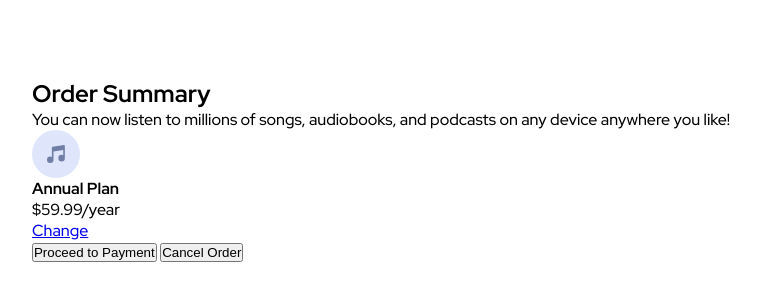
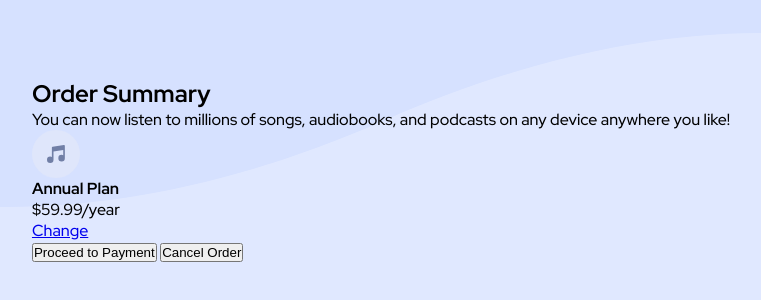
Before and after one commit to aorlowski91/Frontend-Mentor---Order-summary-component, a plain HTML site: page index.html in a window 1280 px wide. Shown: the part 230-530 px from the top of the page, without its empty margins (259-1020 px from the left). Drawn offline with nearby package versions, Linux system fonts and the light colour scheme; files that its build step writes are made by us from their sources.

Commit message:
Update _general.scss

```diff
--- a/scss/_general.scss
+++ b/scss/_general.scss
@@ -1,3 +1,5 @@
+@import '_colors';
+
 /* Box sizing rules */
 *,
 *::before,
@@ -16,6 +18,10 @@ html {
 body {
     font-family: 'Red Hat Display', sans-serif;
     font-weight: 500;
+    background-color: $pale_blue;
+    background-image: url(/images/pattern-background-mobile.svg);
+    background-repeat: no-repeat;
+    background-position: top;
 }
 
 /* Make images easier to work with */
@@ -31,3 +37,9 @@ picture {
     align-items: center;
     justify-content: center;
 }
+
+@media (min-width: 425px) {
+    body {
+        background-image: url('/images/pattern-background-desktop.svg');
+    }
+}
```
